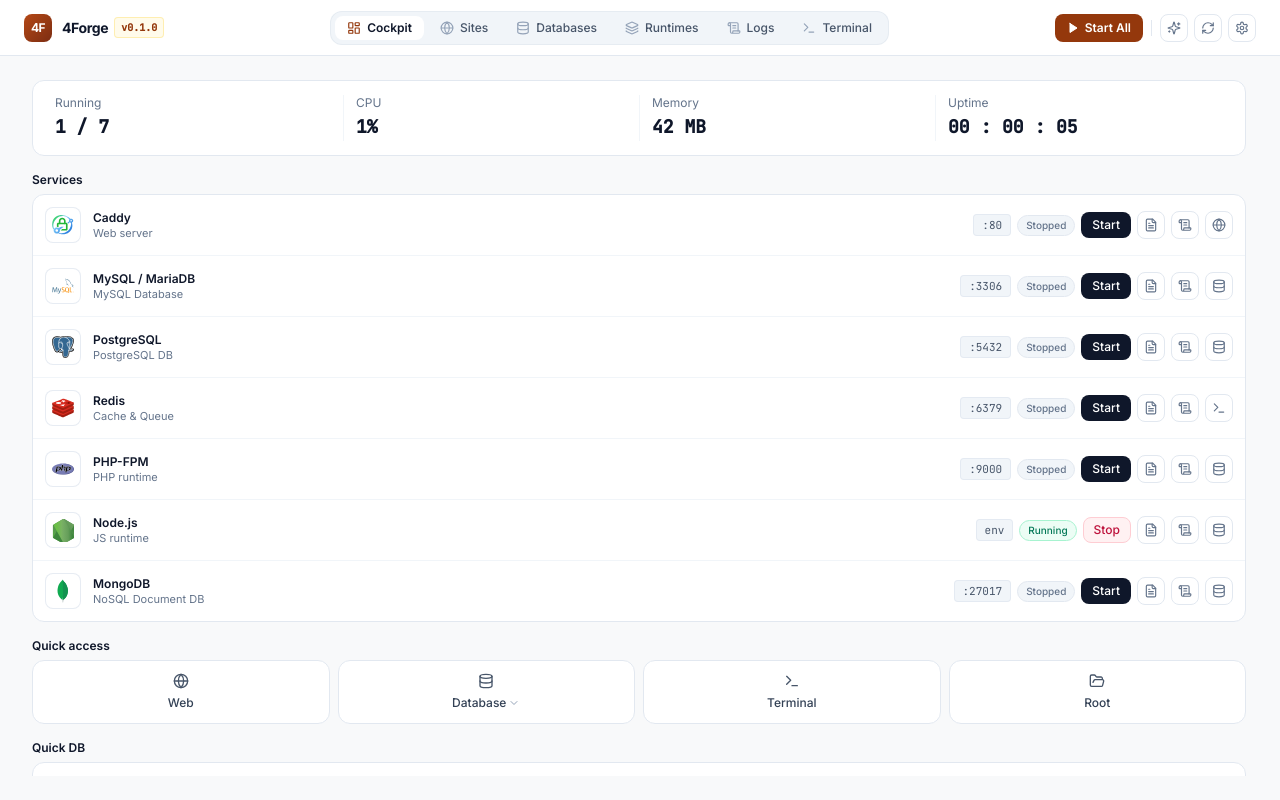
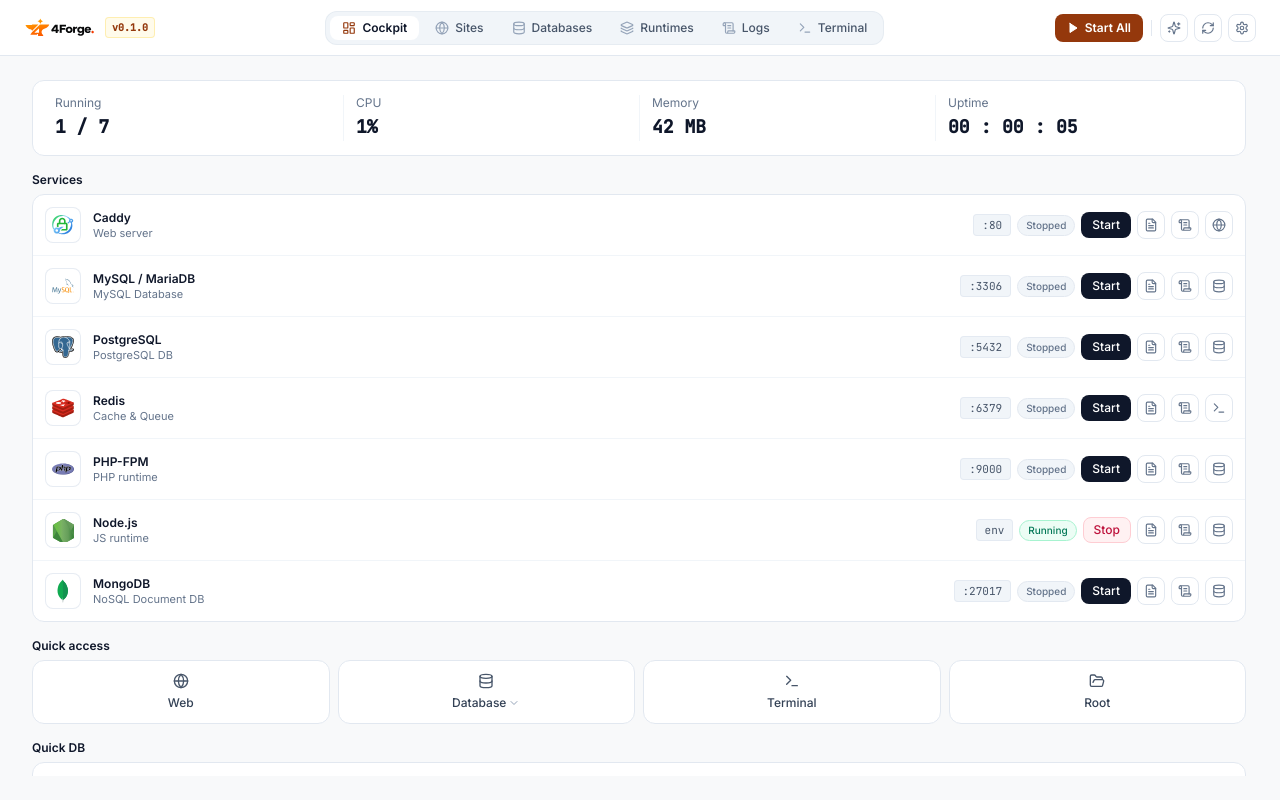
Before and after one commit to fredli4qooni/4forge, a Svelte app: page / in a window 1280 px wide. Built offline with nearby package versions, Linux system fonts and the light colour scheme.

Commit message:
feat(ui): update application logo to new official 4forge svg brandmark
Signed-off-by: fredli4qooni <fredlifourqoni999@gmail.com>

```diff
--- a/index.html
+++ b/index.html
@@ -2,7 +2,7 @@
 <html lang="en">
   <head>
     <meta charset="UTF-8" />
-    <link rel="icon" type="image/svg+xml" href="/vite.svg" />
+    <link rel="icon" type="image/svg+xml" href="/logos/4forge-logo-new.svg" />
     <meta name="viewport" content="width=device-width, initial-scale=1.0" />
     <title>4Forge — Local Development Environment</title>
     <meta name="description" content="Fast, transparent, and trustworthy local development environment manager for PHP, Node.js, Python, and Ruby on Windows." />
--- a/src/components/TopNav.svelte
+++ b/src/components/TopNav.svelte
@@ -40,15 +40,15 @@
 </script>
 
 <header class="h-14 border-b border-slate-200 px-3 sm:px-4 lg:px-6 flex items-center justify-between shrink-0 bg-white shadow-xs z-30 gap-2">
-  <div class="flex items-center gap-2 sm:gap-2.5 shrink-0">
-    <div class="w-7 h-7 rounded-lg bg-gradient-to-br from-[#B44816] to-[#7C2D12] flex items-center justify-center text-white shadow-xs">
-      <span class="font-black text-xs tracking-tighter">4F</span>
-    </div>
-    <div class="flex items-center gap-1.5">
-      <span class="font-bold text-sm tracking-tight text-slate-900">4Forge</span>
-      <span class="hidden xl:inline-flex text-[10px] font-mono font-semibold px-1.5 py-0.5 rounded bg-amber-50 text-[#94380C] border border-amber-200/60">v0.1.0</span>
-    </div>
-  </div>
+  <button
+    type="button"
+    onclick={() => onSelectTab("cockpit")}
+    class="flex items-center gap-2 sm:gap-2.5 shrink-0 hover:opacity-90 transition-opacity cursor-pointer text-left focus:outline-none"
+    title="4Forge Cockpit"
+  >
+    <img src="/logos/4forge-logo-new.svg" alt="4Forge" class="h-8 w-auto object-contain" />
+    <span class="hidden xl:inline-flex text-[10px] font-mono font-semibold px-1.5 py-0.5 rounded bg-amber-50 text-[#94380C] border border-amber-200/60">v0.1.0</span>
+  </button>
 
   <div class="flex-1 flex items-center justify-center min-w-0 px-1 sm:px-2 overflow-x-auto [scrollbar-width:none] [&::-webkit-scrollbar]:hidden">
     <nav class="flex items-center gap-0.5 sm:gap-1 bg-slate-100 p-1 rounded-xl border border-slate-200/70 shadow-xs shrink-0">
```
Also changed, not shown: public/logos/4forge-logo-new.svg (added).
